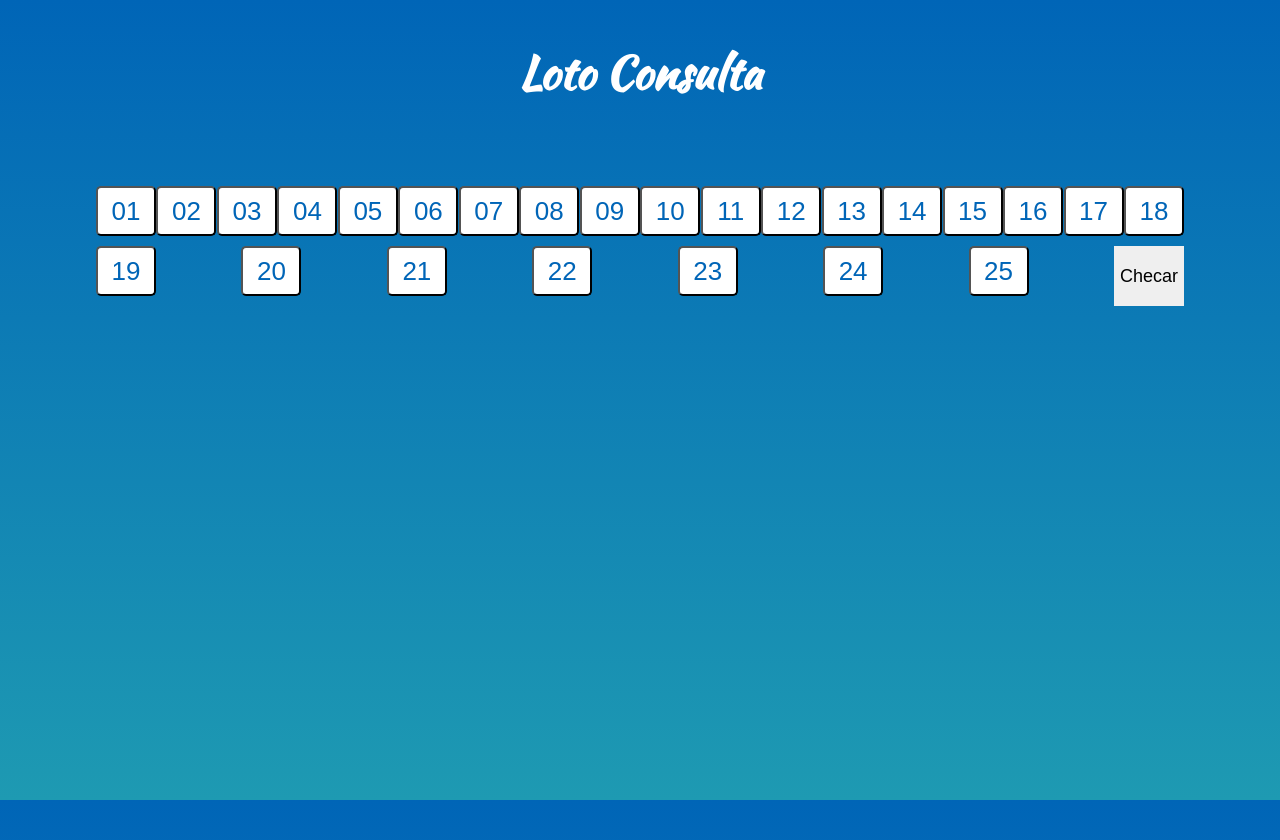
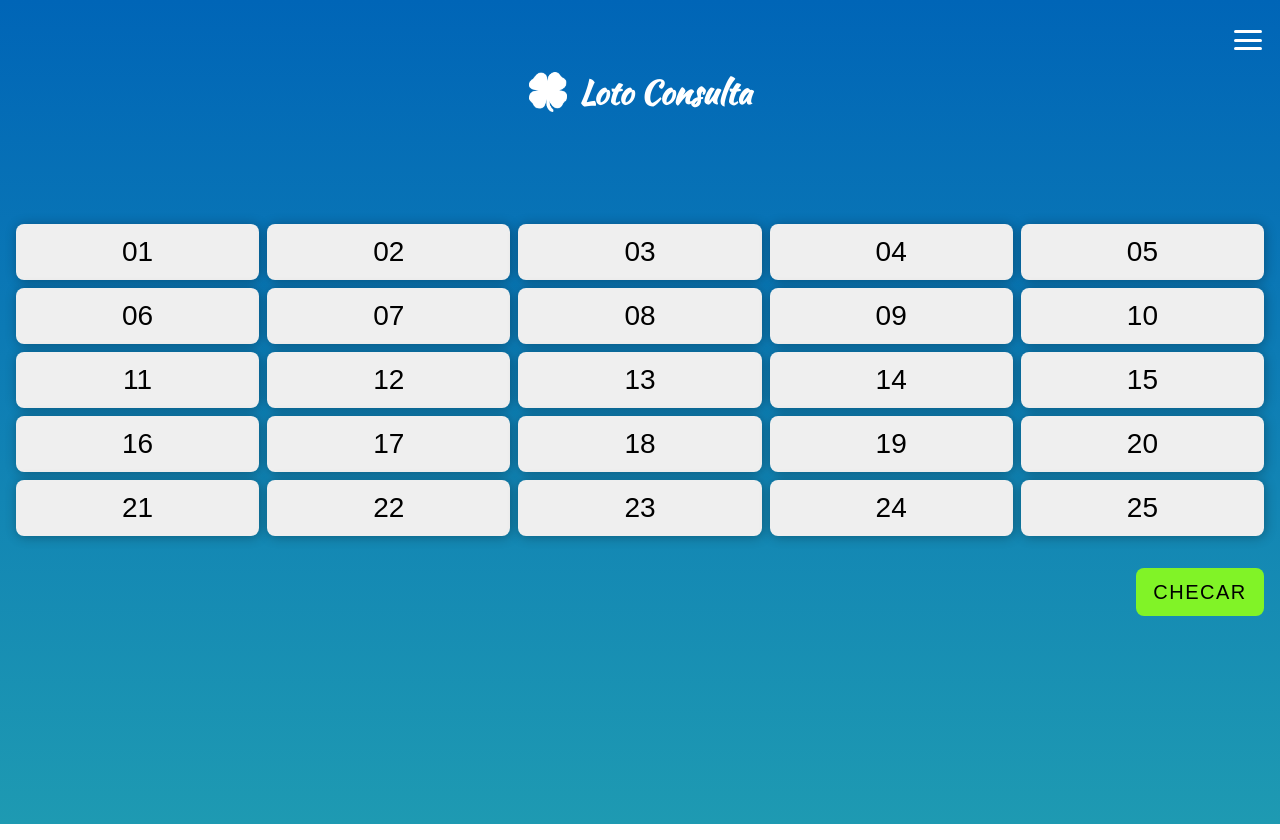
Before and after one commit to gustavomanca/loto-consulta, a website: page index.html in a window 1280 px wide. Drawn offline with Linux system fonts and the light colour scheme; no server answers; a web font is replaced by a local one.

Commit message:
Refatorado estilo css

```diff
--- a/index.html
+++ b/index.html
@@ -7,57 +7,68 @@
         <link rel="stylesheet" type="text/css" href="dist/css/index.css">
     </head>
     <body>
+
         <div class="container">
+
+            <nav class="nav">
+                <button class="menu">
+                    <span class="bar"></span>
+                    <span class="bar"></span>
+                    <span class="bar"></span>
+                </button>
+            </nav>
+
             <header class="header">
+                <img
+                    src="src/assets/images/trevo2.png"
+                    alt="Imagem trevo de quatro folhas"
+                    class="logo-icon"
+                >
                 <h1 class="title">
                     Loto Consulta
                 </h1>
             </header>
 
-            <div class="games-wrapper">
+            <div class="result-wrapper">
+                <span class="msg" data-attr="resultMsg"></span>
+            </div>
 
-                <div class="game -hide">
-                    <button class="new-game">
-                        Novo jogo
-                    </button>
+            <div class="numbers-wrapper">
+                <button type="button" class="number-btn" value="01" onclick="toggleNumber(this);">01</button>
+                <button type="button" class="number-btn" value="02" onclick="toggleNumber(this);">02</button>
+                <button type="button" class="number-btn" value="03" onclick="toggleNumber(this);">03</button>
+                <button type="button" class="number-btn" value="04" onclick="toggleNumber(this);">04</button>
+                <button type="button" class="number-btn" value="05" onclick="toggleNumber(this);">05</button>
+                <button type="button" class="number-btn" value="06" onclick="toggleNumber(this);">06</button>
+                <button type="button" class="number-btn" value="07" onclick="toggleNumber(this);">07</button>
+                <button type="button" class="number-btn" value="08" onclick="toggleNumber(this);">08</button>
+                <button type="button" class="number-btn" value="09" onclick="toggleNumber(this);">09</button>
+                <button type="button" class="number-btn" value="10" onclick="toggleNumber(this);">10</button>
+                <button type="button" class="number-btn" value="11" onclick="toggleNumber(this);">11</button>
+                <button type="button" class="number-btn" value="12" onclick="toggleNumber(this);">12</button>
+                <button type="button" class="number-btn" value="13" onclick="toggleNumber(this);">13</button>
+                <button type="button" class="number-btn" value="14" onclick="toggleNumber(this);">14</button>
+                <button type="button" class="number-btn" value="15" onclick="toggleNumber(this);">15</button>
+                <button type="button" class="number-btn" value="16" onclick="toggleNumber(this);">16</button>
+                <button type="button" class="number-btn" value="17" onclick="toggleNumber(this);">17</button>
+                <button type="button" class="number-btn" value="18" onclick="toggleNumber(this);">18</button>
+                <button type="button" class="number-btn" value="19" onclick="toggleNumber(this);">19</button>
+                <button type="button" class="number-btn" value="20" onclick="toggleNumber(this);">20</button>
+                <button type="button" class="number-btn" value="21" onclick="toggleNumber(this);">21</button>
+                <button type="button" class="number-btn" value="22" onclick="toggleNumber(this);">22</button>
+                <button type="button" class="number-btn" value="23" onclick="toggleNumber(this);">23</button>
+                <button type="button" class="number-btn" value="24" onclick="toggleNumber(this);">24</button>
+                <button type="button" class="number-btn" value="25" onclick="toggleNumber(this);">25</button>
+            </div>
 
-                    <div class="game-numbers">
+            <div class="actions-wrapper">
+                <button type="button" class="check-btn" value="Confirmar" onclick="getNumberOfHits();">
+                    Checar
+                </button>
+            </div>
 
-                        <input type="button" class="number" value="01" onclick="toggleNumber(this);">
-                        <input type="button" class="number" value="02" onclick="toggleNumber(this);">
-                        <input type="button" class="number" value="03" onclick="toggleNumber(this);">
-                        <input type="button" class="number" value="04" onclick="toggleNumber(this);">
-                        <input type="button" class="number" value="05" onclick="toggleNumber(this);">
-                        <input type="button" class="number" value="06" onclick="toggleNumber(this);">
-                        <input type="button" class="number" value="07" onclick="toggleNumber(this);">
-                        <input type="button" class="number" value="08" onclick="toggleNumber(this);">
-                        <input type="button" class="number" value="09" onclick="toggleNumber(this);">
-                        <input type="button" class="number" value="10" onclick="toggleNumber(this);">
-                        <input type="button" class="number" value="11" onclick="toggleNumber(this);">
-                        <input type="button" class="number" value="12" onclick="toggleNumber(this);">
-                        <input type="button" class="number" value="13" onclick="toggleNumber(this);">
-                        <input type="button" class="number" value="14" onclick="toggleNumber(this);">
-                        <input type="button" class="number" value="15" onclick="toggleNumber(this);">
-                        <input type="button" class="number" value="16" onclick="toggleNumber(this);">
-                        <input type="button" class="number" value="17" onclick="toggleNumber(this);">
-                        <input type="button" class="number" value="18" onclick="toggleNumber(this);">
-                        <input type="button" class="number" value="19" onclick="toggleNumber(this);">
-                        <input type="button" class="number" value="20" onclick="toggleNumber(this);">
-                        <input type="button" class="number" value="21" onclick="toggleNumber(this);">
-                        <input type="button" class="number" value="22" onclick="toggleNumber(this);">
-                        <input type="button" class="number" value="23" onclick="toggleNumber(this);">
-                        <input type="button" class="number" value="24" onclick="toggleNumber(this);">
-                        <input type="button" class="number" value="25" onclick="toggleNumber(this);">
+        </div>
 
-                        <button type="button" value="Confirmar" onclick="getNumberOfHits();">
-                            Checar
-                        </button>
-
-                    </div>
-                </div>
-
-            </div>
-        </div>
         <script src="src/js/app.js"></script>
     </body>
 </html>
--- a/src/js/app.js
+++ b/src/js/app.js
@@ -1,6 +1,5 @@
 let checkedNumbers = [];
 let lastResults = [];
-
 let request = new XMLHttpRequest();
 
 request.open('GET',
@@ -16,7 +15,6 @@ request.onload = function() {
     dezenas.forEach( e => {
         lastResults.push(e);
     });
-    console.log('last results: ', lastResults);
 
 }
 
@@ -43,16 +41,12 @@ function toggleNumber(e) {
         checkedNumbers.push(e.value);
     }
 
-    console.log(checkedNumbers);
-
 };
 
 getNumberOfHits = () => {
 
     hits = checkedNumbers.filter( value => lastResults.includes(value));
 
-    console.log(hits);
-
     console.log(hits.length);
 
 }
--- a/src/sass/base/reset.scss
+++ b/src/sass/base/reset.scss
@@ -1,30 +1,12 @@
 * {
-    font-family: 'Cabin Condensed', Arial, Helvetica, sans-serif;
-    font-size: 18px;
+    font-family: $font-primary;
 }
 
 html,
 body {
-    height: 100%;
+    margin: 0;
 }
 
 body {
-    background-image: linear-gradient(#0065B7, #1E9AB2);
-    // background-color: $cl-purple;
-    font-family: $font-primary;
+    background-image: linear-gradient($cl-endeavour, $cl-eastern-blue);
 }
-
-.container {
-    margin: 0 auto;
-    width: 85vw;
-}
-
-h1 {
-    margin: 0;
-}
-
-button {
-    border: none;
-    box-shadow: none;
-    // outline: none;
-}
--- a/src/sass/base/typography.scss
+++ b/src/sass/base/typography.scss
@@ -1 +1,2 @@
 @import url('https://fonts.googleapis.com/css?family=Kaushan+Script&display=swap');
+@import url('https://fonts.googleapis.com/css?family=Cabin+Condensed:400,700&display=swap');
--- a/src/sass/components/game.scss
+++ b/src/sass/components/game.scss
@@ -1,44 +1,13 @@
-.game {
+// .number-btn {
+//     background-color: $cl-white;
+//     border-radius: 5px;
+//     color: #0065B7;
+//     font-size: 26px;
+//     height: 50px;
+//     margin-bottom: 10px;
+//     width: 60px;
 
-    .new-game {
-        background-color: $cl-white;
-        border-radius: 8px;
-        box-shadow: 3px 6px 5px -5px;
-        font-size: 18px;
-        letter-spacing: 0.7px;
-        padding: 10px;
-        width: 100%;
-    }
-
-    &.-hide {
-
-        .new-game {
-            display: none;
-        }
-
-        .game-numbers {
-            display: flex;
-        }
-    }
-
-    .game-numbers {
-        display: none;
-        flex-wrap: wrap;
-        justify-content: space-between;
-
-        .number {
-            background-color: $cl-white;
-            border-radius: 5px;
-            color: #0065B7;
-            font-size: 26px;
-            height: 50px;
-            margin-bottom: 10px;
-            width: 60px;
-
-            &.checked {
-                background-color: #ebe830;
-            }
-        }
-    }
-
-}
+//     &.checked {
+//         background-color: #ebe830;
+//     }
+// }
--- a/src/sass/components/header.scss
+++ b/src/sass/components/header.scss
@@ -1,11 +1,11 @@
-.header {
-    display: flex;
-    justify-content: center;
-    margin: 40px 0 80px;
+// .header {
+//     display: flex;
+//     justify-content: center;
+//     margin: 40px 0 80px;
 
-    .title {
-        color: $cl-white;
-        font-size: 2.5em;
-        font-family: $font-primary;
-    }
-}
+//     .title {
+//         color: $cl-white;
+//         font-size: 2.5em;
+//         font-family: $font-primary;
+//     }
+// }
--- a/src/sass/index.scss
+++ b/src/sass/index.scss
@@ -2,5 +2,4 @@
 @import './base/variables.scss';
 @import './base/reset.scss';
 
-@import './components/game.scss';
-@import './components/header.scss';
+@import 'main.scss';
--- /dev/null
+++ b/src/sass/main.scss
@@ -0,0 +1,146 @@
+.container {
+    height: 100vh;
+    padding: 0 1rem;
+
+    > .nav {
+        display: flex;
+        height: 1.5rem;
+        justify-content: flex-end;
+        margin: 1.5rem 0;
+
+        > .menu {
+            align-items: center;
+            background: none;
+            border: none;
+            display: flex;
+            flex-direction: column;
+            height: 2rem;
+            justify-content: space-evenly;
+            padding: 0;
+            width: 2rem;
+        }
+
+        > .menu > .bar {
+            background-color: $cl-white;
+            border-radius: 4px;
+            display: block;
+            height: 3px;
+            width: 1.75rem;
+        }
+
+    }
+
+    > .header {
+
+        align-items: center;
+        display: flex;
+        height: 2.5rem;
+        justify-content: center;
+        margin-bottom: 2.5rem;
+
+        > .logo-icon {
+            filter: invert(1);
+            height: 100%;
+            margin-right: .75rem;
+            width: auto;
+        }
+
+        > .title {
+            color: $cl-white;
+            font-family: $font-secondary;
+            font-size: 2rem;
+            margin: 0;
+        }
+    }
+
+    > .result-wrapper {
+        display: flex;
+        height: 2.5rem;
+        justify-content: center;
+        margin-bottom: 2rem;
+
+        > .msg {
+            color: $cl-white;
+            font-size: 1.5rem;
+        }
+    }
+
+    > .numbers-wrapper {
+
+        display: grid;
+        grid-gap: .5rem;
+        grid-template-columns: repeat(5, 1fr);
+        grid-template-rows: repeat(5, 3.5rem);
+        margin-bottom: 2rem;
+
+        > .number-btn {
+            border-radius: .5rem;
+            border-style: none;
+            box-shadow: 1px 1px .75rem rgba(0,0,0,0.3);
+            font-size: 1.75rem;
+            outline-width: thick;
+            outline-color: $cl-midnight-blue;
+            position: relative;
+
+            &.checked {
+
+                &::before,
+                &::after {
+                    content: '';
+                    width: 3rem;
+                    height: .25rem;
+                    background-color: rgba(0, 0, 0, 0.7);
+                    position: absolute;
+                    left: calc(50% - 1.5rem);
+                    top: calc(50% - .125rem);
+                }
+
+                &::before {
+                    transform: rotate(-45deg);
+                }
+
+                &::after {
+                    transform: rotate(45deg);
+                }
+            }
+        }
+    }
+
+    > .actions-wrapper {
+
+        display: flex;
+        justify-content: flex-end;
+        width: 100%;
+
+        > .check-btn {
+            background-color: $cl-chartreuse;
+            border: none;
+            border-radius: .5rem;
+            font-size: 1.25rem;
+            height: 3rem;
+            letter-spacing: 1.5px;
+            outline: none;
+            text-transform: uppercase;
+            width: 8rem;
+
+            &:focus {
+                box-shadow: 0 0 1px 1px $cl-verdun-green;
+            }
+        }
+    }
+
+}
+
+// .number-btn {
+//     background-color: $cl-white;
+//     border-radius: 5px;
+//     color: #0065B7;
+//     font-size: 26px;
+//     height: 50px;
+//     margin-bottom: 10px;
+//     width: 60px;
+
+//     &.checked {
+//         background-color: #ebe830;
+//     }
+// }
```
Also changed, not shown: src/sass/base/variables.scss (+8 -2 lines), dist/css/index.css, 1 other file.
